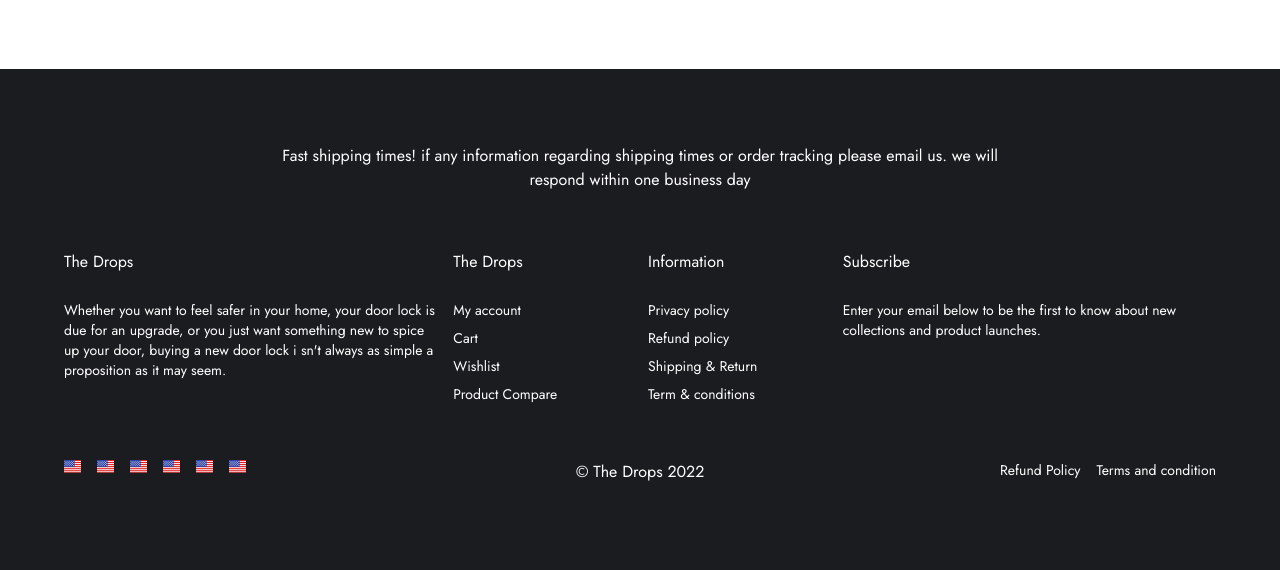
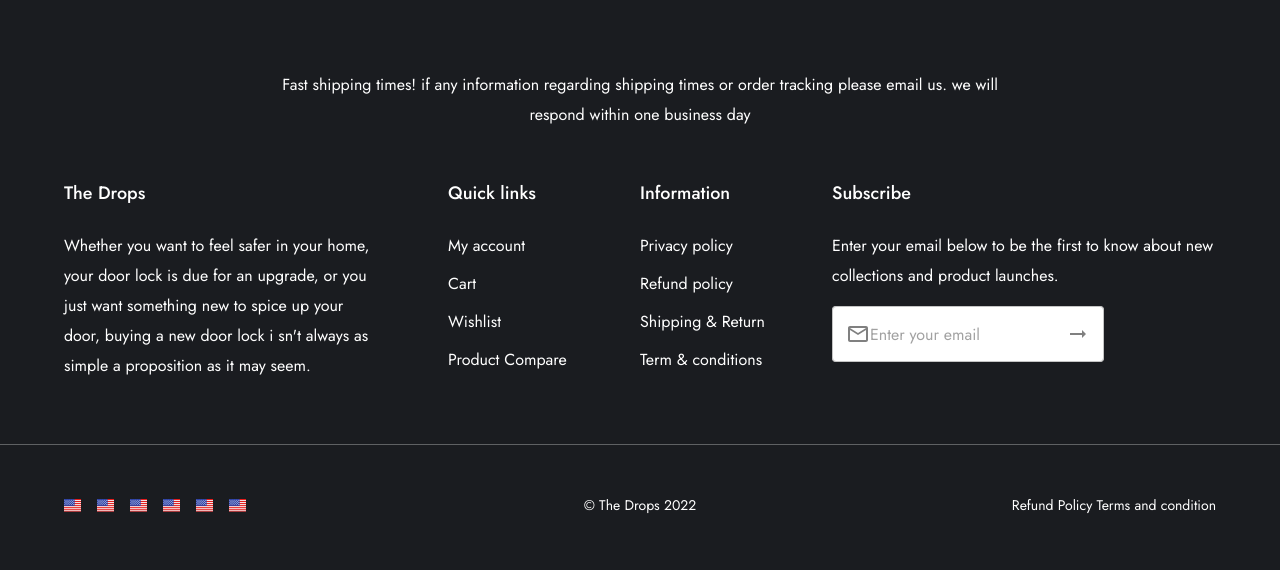
Before and after one commit to niamudeen-mvt/shopping-website, a React (Create React App) app: page / in a window 1280 px wide. Shown: the part 4488-5058 px from the top of the page. Built offline with nearby package versions, Linux system fonts and the light colour scheme; no server answers.

Commit message:
message: footer is done input field styling is pending

```diff
--- a/src/components/container/index.js
+++ b/src/components/container/index.js
@@ -1,7 +1,7 @@
 import { Container } from "@mui/material";
 
-const CommonContainer = ({ children }) => {
-  return <Container maxWidth={"xl"}>{children}</Container>;
+const CommonContainer = ({ maxWidth = "xl", children }) => {
+  return <Container maxWidth={maxWidth}>{children}</Container>;
 };
 
 export default CommonContainer;
--- /dev/null
+++ b/src/components/footer/index.js
@@ -0,0 +1,157 @@
+import { Box, Button, Container, Divider, FilledInput, FormControl, FormHelperText, Grid, InputAdornment, OutlinedInput, Stack, TextField, Typography } from '@mui/material'
+import React from 'react'
+import { Link } from 'react-router-dom'
+import EmailIcon from '@mui/icons-material/Email';
+import ArrowForwardIcon from '@mui/icons-material/ArrowForward';
+import americaFlagIcon from "../../assets/icons/america-flag-icon.svg"
+import { bannerSubHeading, flexCenterStyles, footerCopyRight, footerheading } from '../styling';
+import CommonContainer from '../container';
+import EmailOutlinedIcon from '@mui/icons-material/EmailOutlined';
+import useMui from '../../hooks/useMui';
+import ArrowRightAltOutlinedIcon from '@mui/icons-material/ArrowRightAltOutlined';
+const CustomHeading = ({ text }) => {
+  return (
+    <>
+      <Typography component='p' mb={3} sx={bannerSubHeading} >
+        {text}
+      </Typography>
+    </>
+  )
+}
+
+const CustomDescription = ({ text }) => {
+  return (
+    <Typography component='p' sx={footerheading}>
+      {text}
+    </Typography>
+  )
+}
+
+
+
+
+const FooterSection = () => {
+
+  const { MD } = useMui()
+
+  const footerQuickLinks = [
+    "My account",
+    "Cart",
+    "Wishlist",
+    "Product Compare"
+  ]
+
+
+
+  const footerInfoLinks = [
+    "Privacy policy",
+    "Refund policy",
+    "Shipping & Return",
+    "Term & conditions"
+  ]
+
+
+  const commonBoxStyles = {
+    marginBottom: MD ? "0" : "30px"
+  }
+  const inputIconStyles = {
+    color: 'grey'
+  }
+  return (
+    <Box minHeight={611} bgcolor={'#1A1C20'} paddingTop={'72px'}
+      sx={{
+        color: 'white',
+      }}
+
+    >
+      <CommonContainer maxWidth='lg'>
+        <Typography component='p' sx={footerheading} textAlign='center' marginBottom={'50px'}>
+          Fast shipping times! if any information regarding shipping times or order tracking please email us. we will <br /> respond within one business day
+        </Typography>
+        <Grid container >
+          <Grid item xs={12} md={4} paddingRight={'76px'}>
+            <Box sx={commonBoxStyles}>
+              <CustomHeading text='The Drops' />
+              <CustomDescription text={` Whether you want to feel safer in your home, your door lock is due for an upgrade, or you just want something new to spice up your door, buying a new door lock i sn't always as simple a proposition as it may seem.`} />
+            </Box>
+          </Grid>
+
+          <Grid item xs={12} md={2} >
+            <Box sx={commonBoxStyles}>
+              <CustomHeading text='Quick links' />
+              <Stack spacing={1}>
+                {
+                  footerQuickLinks?.map(e => {
+                    return (
+                      <CustomDescription text={e} />
+                    )
+                  })
+                }
+              </Stack>
+            </Box>
+          </Grid>
+
+          <Grid item xs={12} md={2} >
+            <Box sx={commonBoxStyles}>
+              <CustomHeading text='Information' />
+              <Stack spacing={1}>
+                {
+                  footerInfoLinks?.map(e => {
+                    return (
+                      <CustomDescription text={e} />
+                    )
+                  })
+                }
+              </Stack>
+            </Box>
+          </Grid>
+
+
+          <Grid item xs={12} md={4} >
+            <Box sx={commonBoxStyles}>
+              <CustomHeading text='Subscribe' />
+              <CustomDescription text={`Enter your email below to be the first to know about new collections and product launches.`} />
+              <FormControl >
+                <OutlinedInput placeholder="Enter your email" sx={{
+                  bgcolor: 'white',
+                  marginTop: '15px',
+                }}
+                  startAdornment={<EmailOutlinedIcon sx={inputIconStyles} />}
+                  endAdornment={<ArrowRightAltOutlinedIcon sx={inputIconStyles} />}
+                  autoFocus={false}
+                />
+              </FormControl>
+            </Box>
+          </Grid>
+        </Grid>
+      </CommonContainer>
+      <Divider sx={{ borderColor: '#FFFFFF4D !important', marginBottom: '45px', marginTop: '63px' }} />
+      <CommonContainer maxWidth='lg'>
+        <Grid container sx={flexCenterStyles}>
+          <Grid item xs={12} md={4} sx={commonBoxStyles}>
+            <Stack direction={'row'} spacing={2}>
+              <img src={americaFlagIcon} alt="america-flag-icon" />
+              <img src={americaFlagIcon} alt="america-flag-icon" />
+              <img src={americaFlagIcon} alt="america-flag-icon" />
+              <img src={americaFlagIcon} alt="america-flag-icon" />
+              <img src={americaFlagIcon} alt="america-flag-icon" />
+              <img src={americaFlagIcon} alt="america-flag-icon" />
+            </Stack>
+          </Grid>
+          <Grid item xs={12} md={4} sx={commonBoxStyles}>
+            <Typography component='p' sx={footerCopyRight} textAlign={MD ? 'center' : 'start'}>
+              © The Drops 2022
+            </Typography>
+          </Grid>
+          <Grid item xs={12} md={4} sx={commonBoxStyles}>
+            <Typography component='p' sx={footerCopyRight} color="#FFFFFF" textAlign={MD ? 'end' : 'start'}>
+              Refund Policy   Terms and condition
+            </Typography>
+          </Grid>
+        </Grid>
+      </CommonContainer>
+    </Box >
+  )
+}
+
+export default FooterSection
--- a/src/components/styling/index.js
+++ b/src/components/styling/index.js
@@ -29,3 +29,17 @@ export const bannerSubHeading = {
   fontStyle: 'normal',
   // lineHeight: '26.5px',
 }
+
+export const footerheading = {
+  fontSize: '16px',
+  fontWeight: '400',
+  fontStyle: 'normal',
+  lineHeight: '30px'
+}
+
+export const footerCopyRight = {
+  fontSize: '14px',
+  fontWeight: '400',
+  fontStyle: 'normal',
+  lineHeight: '30px'
+}
--- a/src/layout/index.js
+++ b/src/layout/index.js
@@ -1,5 +1,5 @@
 import React from 'react'
-import FooterSection from './footer'
+import FooterSection from '../components/footer/index'
 import PrimaryNavbar from '../components/navbar/PrimaryNavbar'
 import TopNavbar from '../components/navbar/TopNavbar'
 
```
Also changed, not shown: src/components/footer/index copy.js (renamed from src/layout/footer/index.js).
